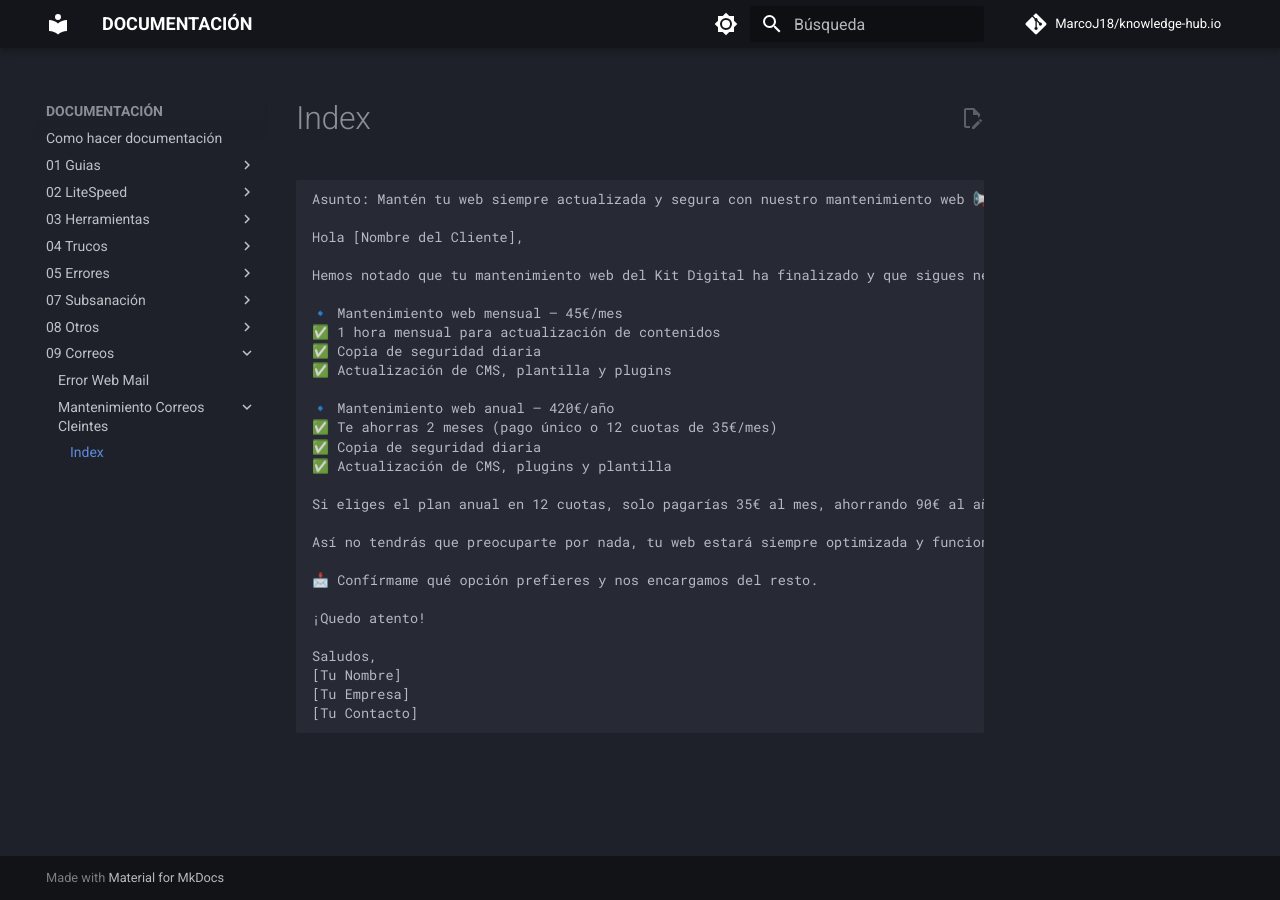
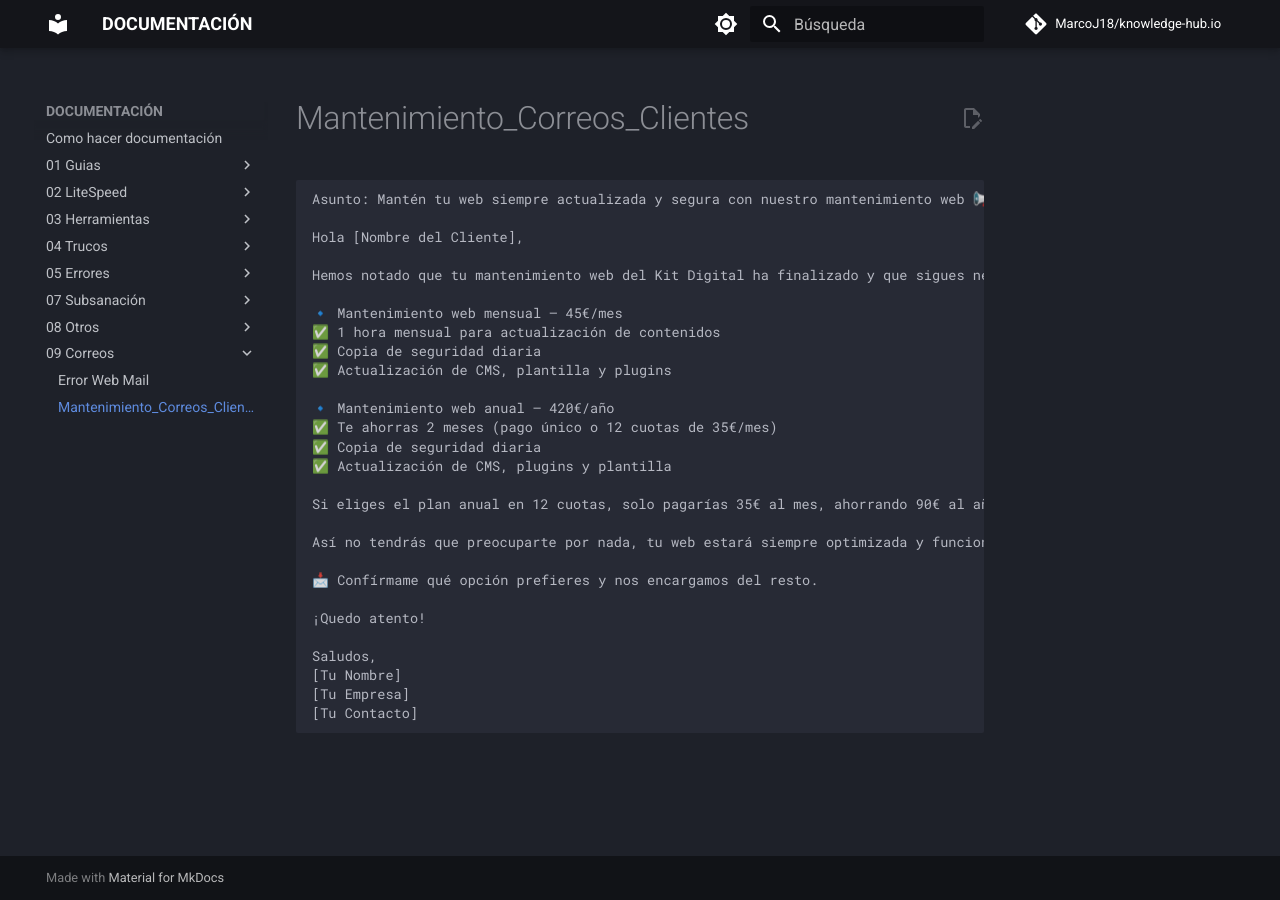
Before and after one commit to MarcoJ18/knowledge-hub.io, an MkDocs documentation site: the page built from docs/09_Correos/Mantenimiento_Correos_Clientes.md, in a window 1280 px wide. Built offline with MkDocs 1.6.1 and Material for MkDocs 9.7.7, drawn with Linux system fonts in a browser that asks for light colours; comment, search, counter and statistics services are not loaded.

Commit message:
Update and rename docs/09_Correos/Mantenimiento_Correos_Cleintes/README.md to docs/09_Correos/Mantenimiento_Correos_Clientes.md

````diff
--- a/docs/09_Correos/Mantenimiento_Correos_Cleintes/README.md
+++ b/docs/09_Correos/Mantenimiento_Correos_Clientes.md
@@ -1,4 +1,8 @@
-```
+---
+title: Mantenimiento_Correos_Clientes
+---
+
+```txt
 Asunto: Mantén tu web siempre actualizada y segura con nuestro mantenimiento web 📢
 
 Hola [Nombre del Cliente],
````
